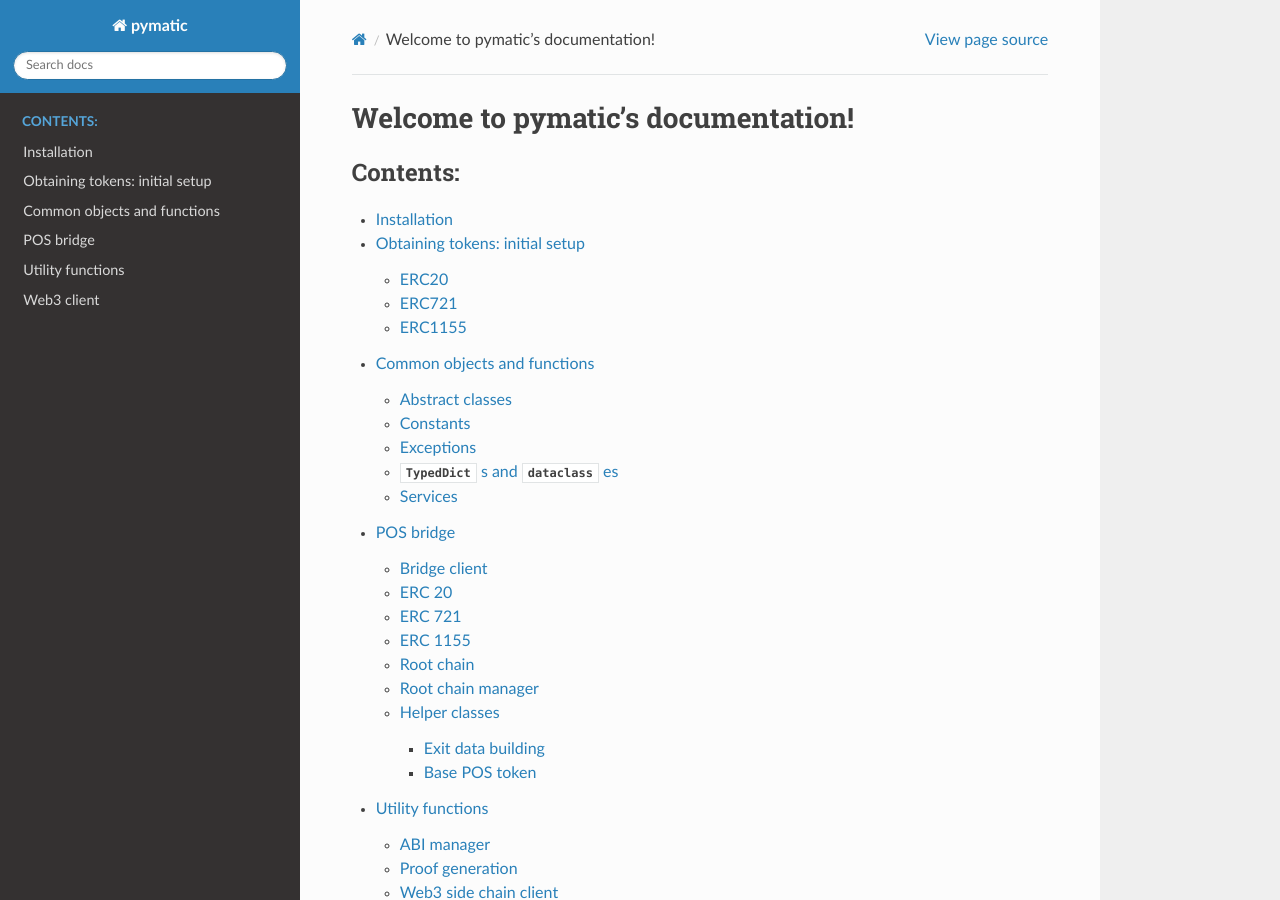
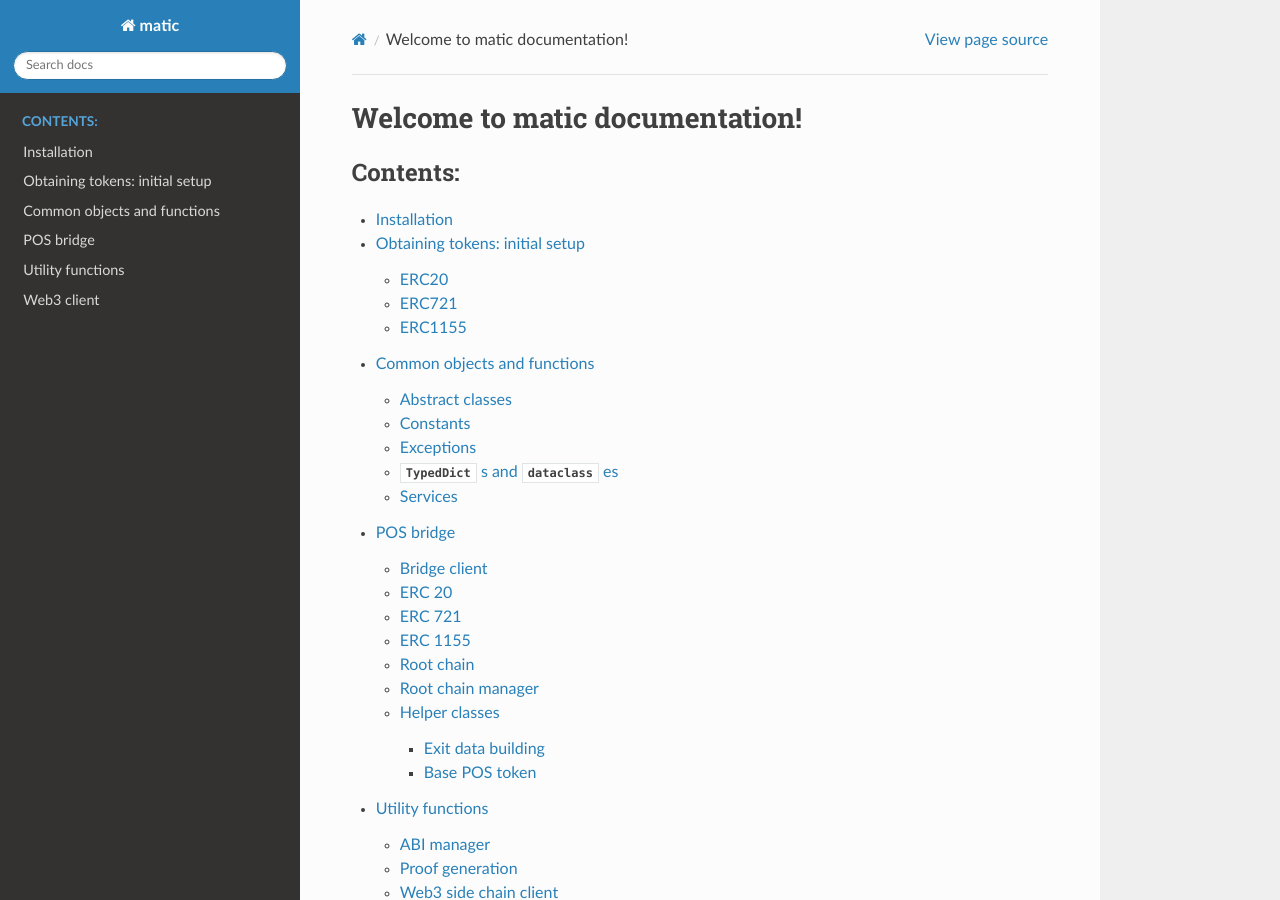
Before and after one commit to sterliakov/pymatic, a Sphinx documentation site: the page built from docs/source/index.rst, in a window 1280 px wide and 900 px high. Built offline with Sphinx 7.4.7 and the Read the Docs theme 2.0.0, drawn with Linux system fonts in a browser that asks for light colours.

Commit message:
Rename pip package from occupied

```diff
--- a/docs/source/conf.py
+++ b/docs/source/conf.py
@@ -18,7 +18,7 @@
 
 # -- Project information -----------------------------------------------------
 
-project = 'pymatic'
+project = 'matic'
 copyright = '2022, protodjango'
 author = 'protodjango'
 
--- a/docs/source/index.rst
+++ b/docs/source/index.rst
@@ -1,10 +1,10 @@
-.. pymatic documentation master file, created by
+.. matic documentation master file, created by
    sphinx-quickstart on Fri Aug 19 03:16:35 2022.
    You can adapt this file completely to your liking, but it should at least
    contain the root `toctree` directive.
 
-Welcome to pymatic's documentation!
-===================================
+Welcome to matic documentation!
+===============================
 
 .. toctree::
    :maxdepth: 3
--- a/docs/source/installation.rst
+++ b/docs/source/installation.rst
@@ -5,7 +5,7 @@
 
 .. code-block:: bash
 
-	pip install -U pymatic
+	pip install -U matic
 
 Installing from source:
 
@@ -18,5 +18,5 @@
 
 Supported extras:
 
-- ``test``: install test and development dependencies (``pip install pymatic[test]``)
-- ``docs``: dependencies for building documentation (``pip install pymatic[docs]``)
+- ``test``: install test and development dependencies (``pip install matic[test]``)
+- ``docs``: dependencies for building documentation (``pip install matic[docs]``)
--- a/pyproject.toml
+++ b/pyproject.toml
@@ -8,7 +8,7 @@
 
 [project]
 dynamic = ["version"]
-name = "pymatic"
+name = "matic"
 authors = [{name = "sterliakov", email = "terlya.stas@gmail.com"}]
 readme = "README.md"
 description = "Python port of matic.js - library to interact with Polygon blockchain"
```
Also changed, not shown: README.md (+6 -7 lines).
